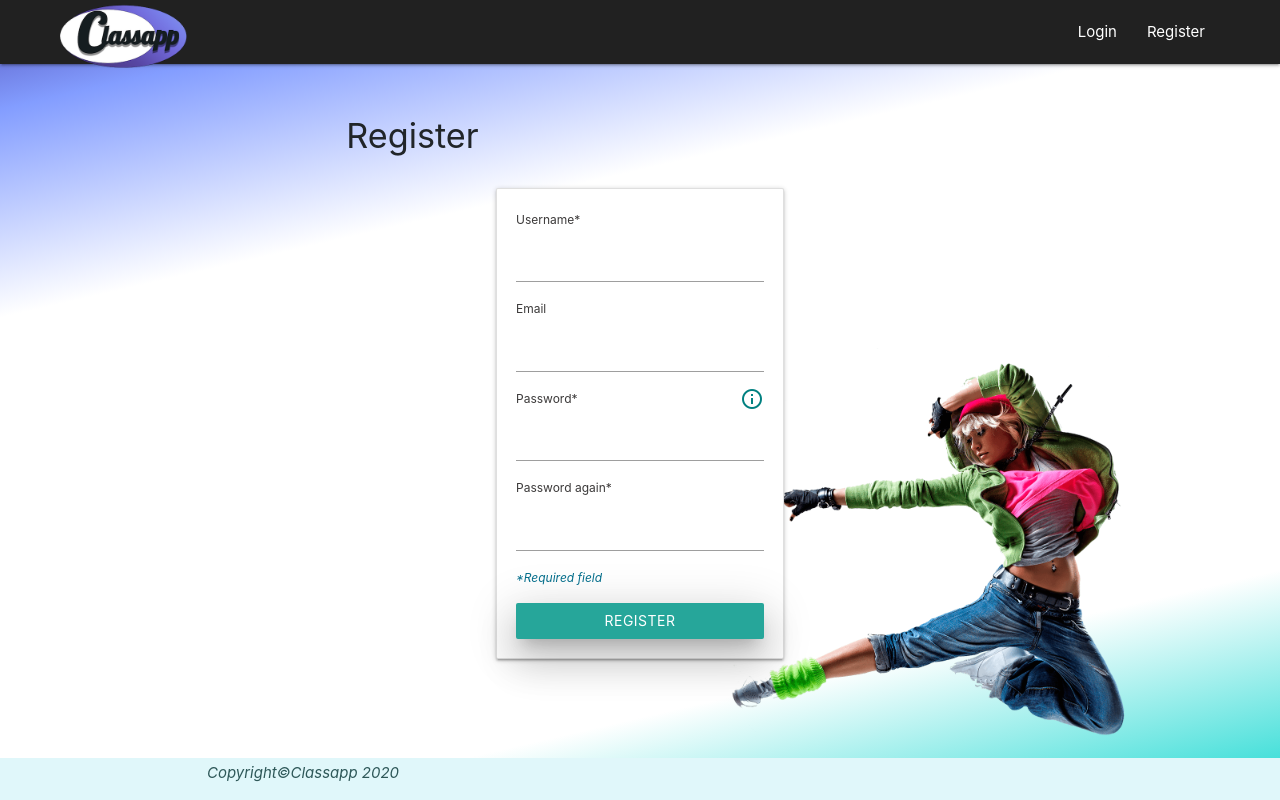
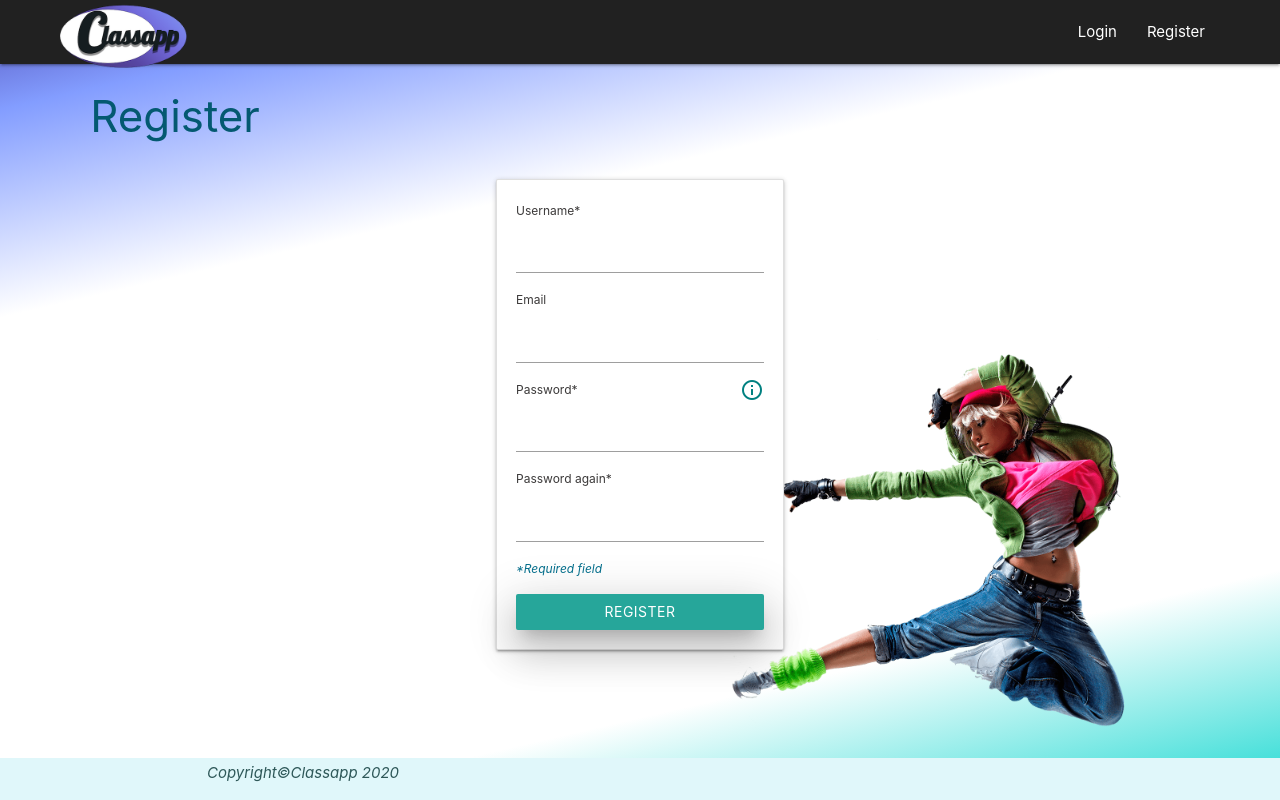
Before and after one commit to Junon72/Milestone3, a Flask app: page /register in a window 1280 px wide. Run offline with Flask 2, Linux system fonts and the light colour scheme; some libraries are stand-ins or nearby versions.

Commit message:
Increased the size of the login and register title for ccontrast and visibility

```diff
--- a/static/css/main.css
+++ b/static/css/main.css
@@ -53,6 +53,10 @@ main {
     background-position: center;
     z-index: 1;
     min-height: 375px;
+}
+
+.log-title {
+    color: rgb(4, 89, 113);
 }
 
 .login-card {
--- a/templates/index.html
+++ b/templates/index.html
@@ -4,7 +4,7 @@
 <div class="index-content">
 	<div class="row register">
 		<div class="class-title log-title col s12 m10 l6">
-			<h4>Log in</h4>
+			<h3>Log in</h3>
 		</div>
 	</div>
 	<div class="row">
--- a/templates/register.html
+++ b/templates/register.html
@@ -4,7 +4,7 @@
 <div class="register-content">
 	<div class="row register">
 		<div class="class-title log-title col s12 m10 l6">
-			<h4>Register</h4>
+			<h3>Register</h3>
 		</div>
 	</div>
 	<img src="/static/img/register.png" alt="Girl dancing and jumping high" id="register">
```
